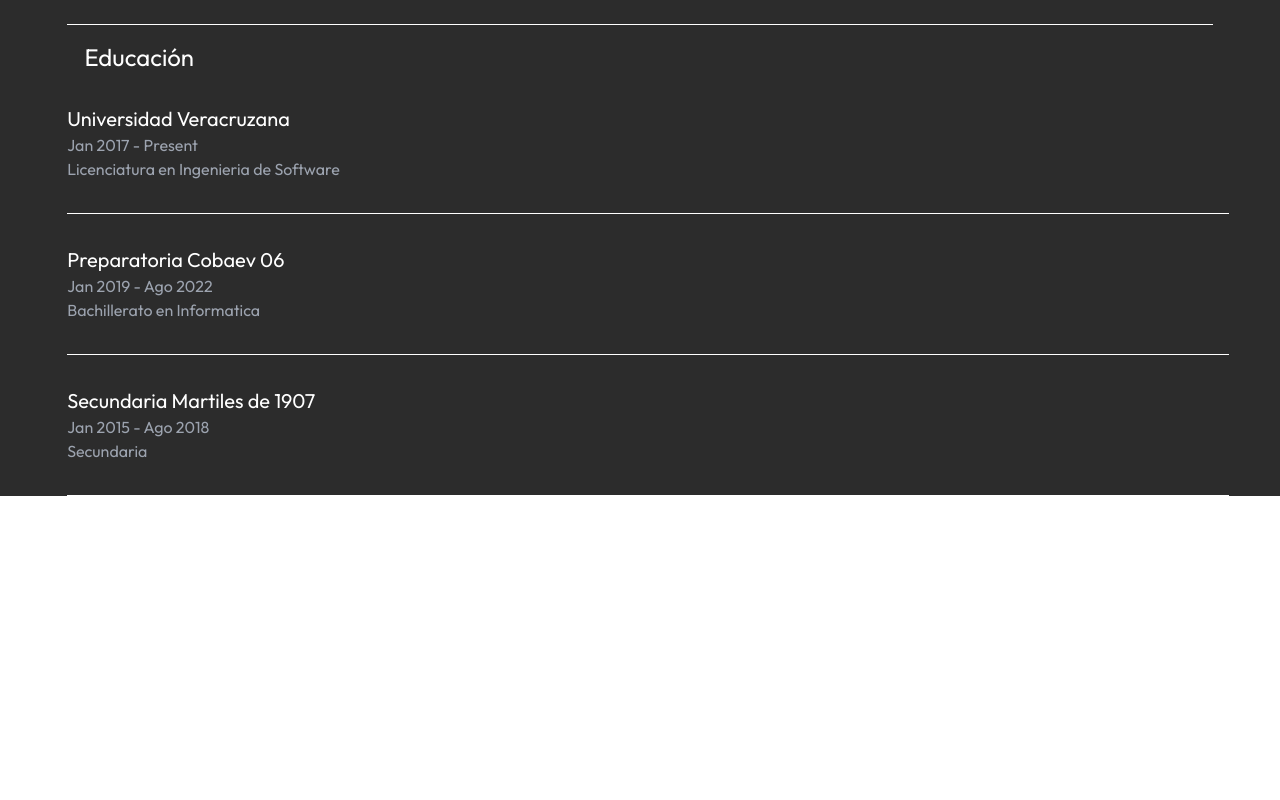
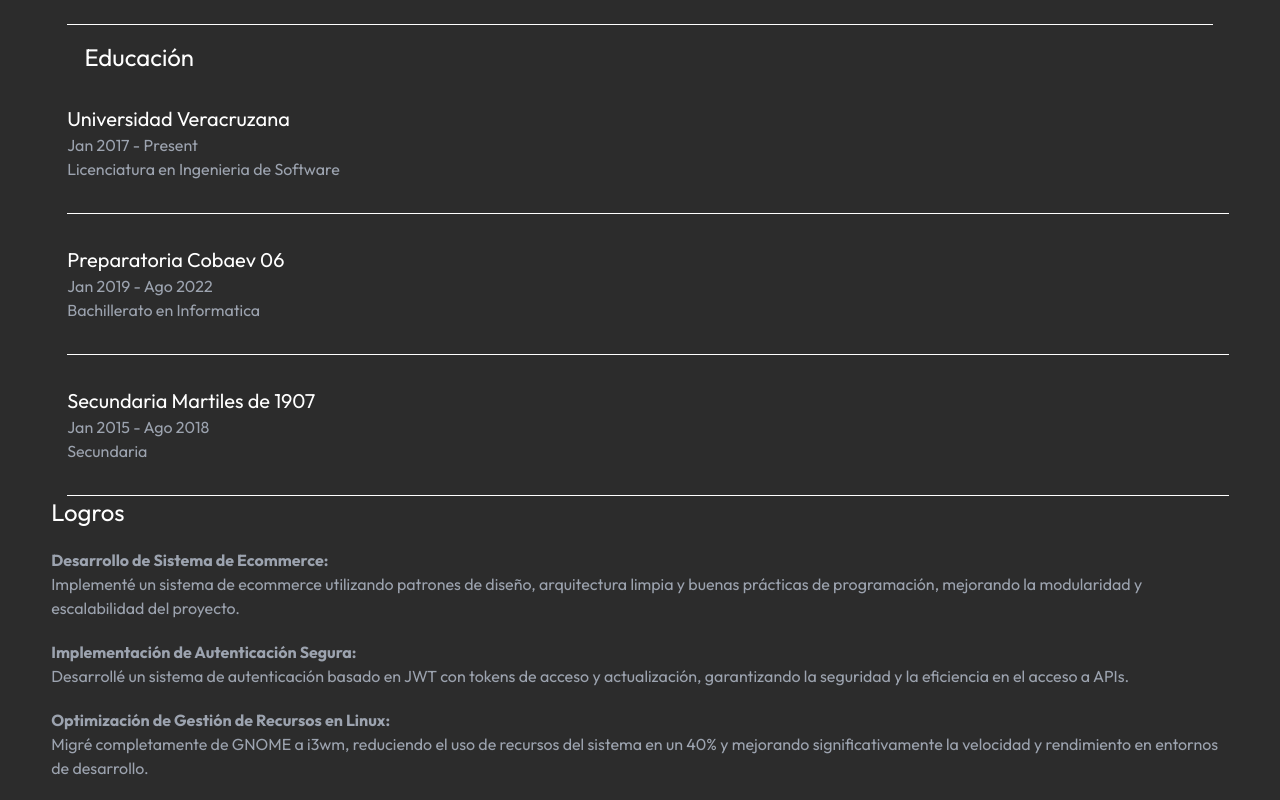
Before and after one commit to Harlock024/Harlock024.github.io, an Angular app: page / in a window 1280 px wide. Shown: the part 882-1682 px from the top of the page. Before the commit the page ends 1378 px from the top, so only its background shows below. Built offline with nearby package versions, Linux system fonts and the light colour scheme.

Commit message:
feat: archivement component added #9

```diff
--- a/src/app/app.component.html
+++ b/src/app/app.component.html
@@ -3,5 +3,6 @@
         <app-header class="w-full"></app-header>
         <app-work-experience class="w-full"></app-work-experience>
         <app-education class="w-full"></app-education>
+        <app-archivements class="w-full"></app-archivements>
     </body>
 </main>
```
Also changed, not shown: src/app/app.component.ts (+7 -1 lines).
